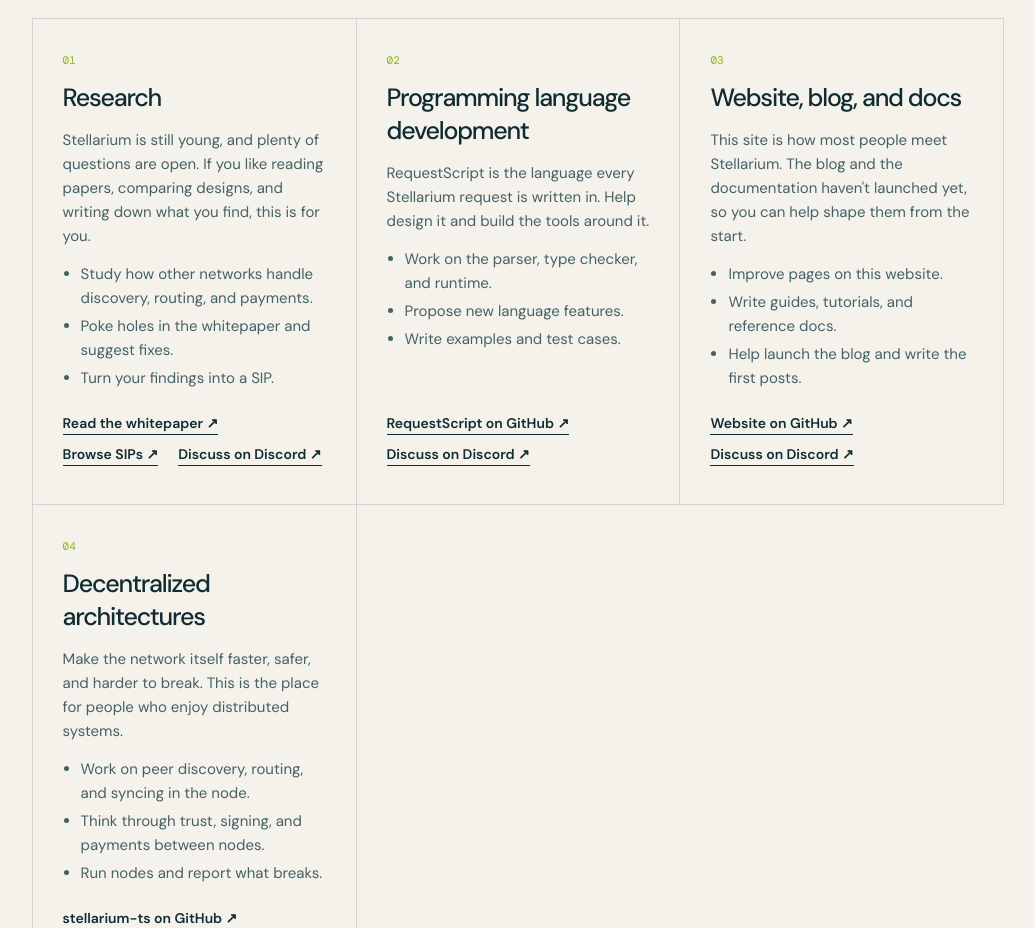
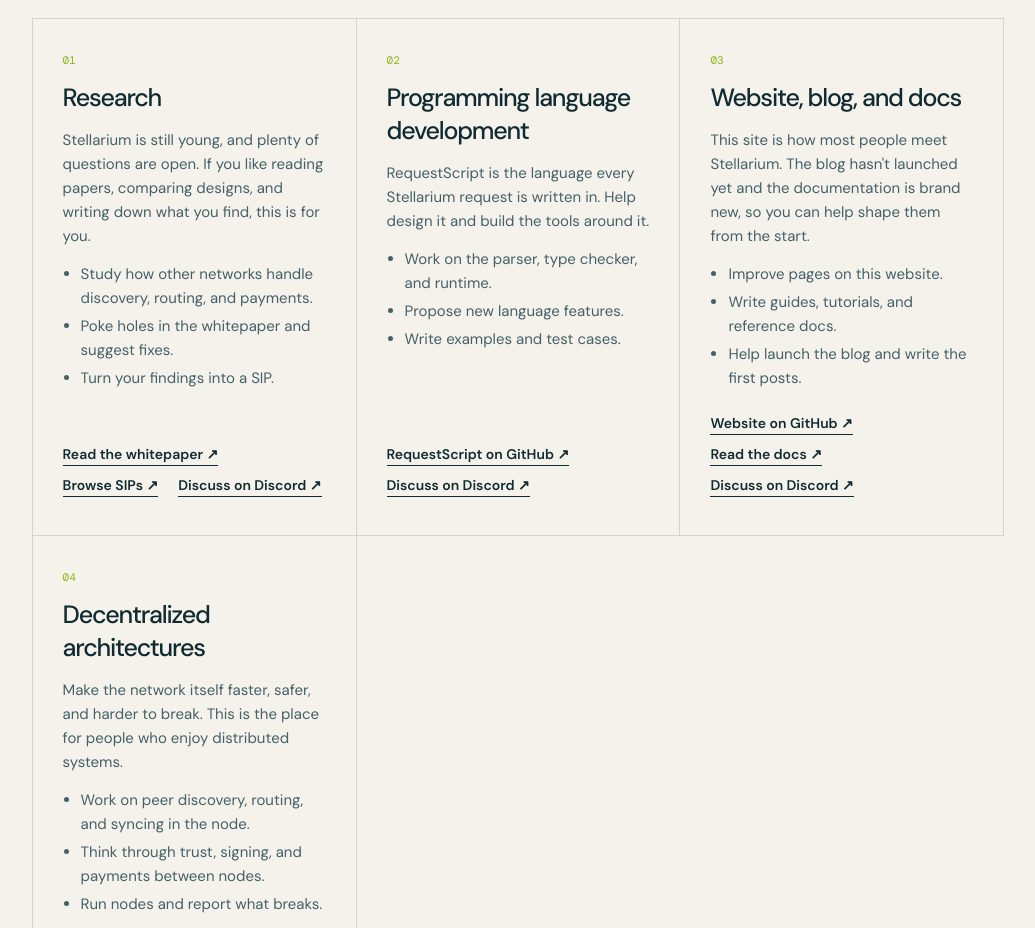
Before and after one commit to qualletio/stellarium-web, a Next.js app: page /join in a window 1280 px wide. Shown: the part 920-1848 px from the top of the page, without its empty margins (122-1157 px from the left). Built offline with nearby package versions, Linux system fonts and the light colour scheme; a web font is replaced by a local one.

Commit message:
Docs link

```diff
--- a/app/components/nav-data.ts
+++ b/app/components/nav-data.ts
@@ -5,6 +5,7 @@
   sipsRepo: "https://github.com/qualletio/SIPs",
   requestscript: "https://github.com/qualletio/requestscript-js",
   website: "https://github.com/qualletio/stellarium-web",
+  docs: "https://docs.stellarium.sh",
   roadmap: "https://github.com/orgs/qualletio/projects/7/views/1",
 };
 
@@ -31,7 +32,7 @@
       { title: "What is Stellarium?", description: "The basics of the programmable API network", href: "/learn" },
       { title: "How it works", description: "See a request travel across the network", href: "/#how-it-works" },
       { title: "Whitepaper", description: "The full design, written down", href: links.whitepaper, external: true },
-      { title: "Documentation", description: "Guides and references for builders", href: "#", soon: true },
+      { title: "Documentation", description: "Guides and references for builders", href: links.docs, external: true },
     ],
   },
   {
--- a/app/join/page.tsx
+++ b/app/join/page.tsx
@@ -44,13 +44,16 @@
   },
   {
     title: "Website, blog, and docs",
-    intro: "This site is how most people meet Stellarium. The blog and the documentation haven't launched yet, so you can help shape them from the start.",
+    intro: "This site is how most people meet Stellarium. The blog hasn't launched yet and the documentation is brand new, so you can help shape them from the start.",
     tasks: [
       "Improve pages on this website.",
       "Write guides, tutorials, and reference docs.",
       "Help launch the blog and write the first posts.",
     ],
-    links: [{ label: "Website on GitHub ↗", href: links.website, external: true }],
+    links: [
+      { label: "Website on GitHub ↗", href: links.website, external: true },
+      { label: "Read the docs ↗", href: links.docs, external: true },
+    ],
   },
   {
     title: "Decentralized architectures",
--- a/app/learn/page.tsx
+++ b/app/learn/page.tsx
@@ -78,9 +78,9 @@
           </article>
           <article className={styles.card}>
             <span>Documentation</span>
-            <h3>Guides and references <span className={styles.soon}>Soon</span></h3>
-            <p>Full docs for node operators and RequestScript authors are on the way. Until then, the Build page and the repositories are the best place to start.</p>
-            <div className={styles.cardLinks}><Link href="/build">Go to Build</Link></div>
+            <h3>Guides and references</h3>
+            <p>Quickstart, core concepts, configuration, and the full HTTP API for node operators and builders.</p>
+            <div className={styles.cardLinks}><a href={links.docs} target="_blank" rel="noreferrer">Read the docs ↗</a></div>
           </article>
           <article className={styles.card}>
             <span>See it in action</span>
```
